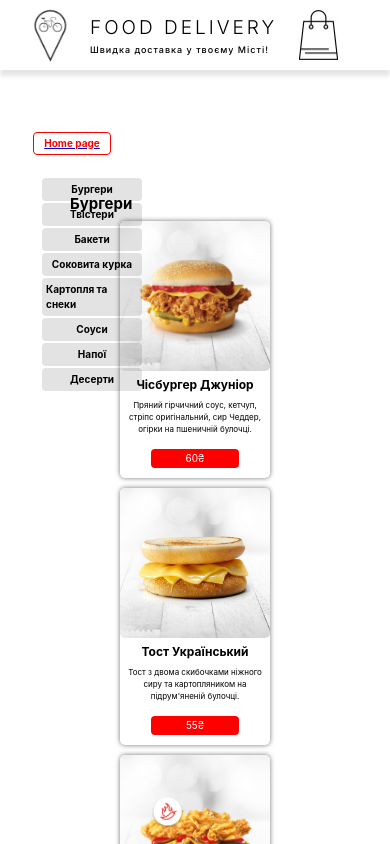
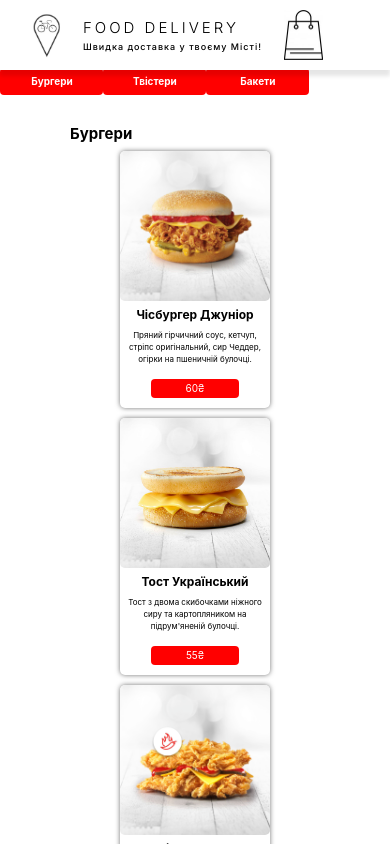
Before and after one commit to studennikovIv/food_del, a React (Create React App) app: page /food_del/KFC in a window 390 px wide. Shown: the top 844 px of the page. Built offline with nearby package versions, Linux system fonts and the light colour scheme.

Commit message:
add mobile nav link

```diff
--- a/package.json
+++ b/package.json
@@ -19,6 +19,8 @@
     "react-dom": "^18.2.0",
     "react-router-dom": "^6.8.2",
     "react-scripts": "5.0.1",
+    "react-slick": "^0.29.0",
+    "react-swipeable": "^7.0.0",
     "react-toastify": "^9.1.2",
     "web-vitals": "^2.1.4"
   },
--- a/src/components/Basket/styled/ModalBasket.styled.jsx
+++ b/src/components/Basket/styled/ModalBasket.styled.jsx
@@ -192,9 +192,9 @@ export const CLIENT_LI = styled.li`
   margin-left: auto;
   display: inline-block;
   width: 100%;
-  // :nth-child(4) {
-  //   width: 65%;
-  // }
+  :nth-child(4) {
+    width: 65%;
+  }
   // :nth-child(5) {
   //   width: 30%;
   // }
--- a/src/components/Header/styled/Header.styled.jsx
+++ b/src/components/Header/styled/Header.styled.jsx
@@ -14,6 +14,9 @@ export const STYLED_HEADER = styled.header`
   }
   @media screen and (min-width: 760px) {
     height: 80px;
+  }
+  @media screen and (max-width: 760px) {
+    position: fixed;
   }
   @media screen and (min-width: 1200px) {
     height: 100px;
@@ -61,6 +64,9 @@ export const LOGO_IMG = styled.img`
   @media screen and (min-width: 350px) {
     width: 40px;
   }
+  @media screen and (max-width: 760px) {
+    width: 33px;
+  }
   @media screen and (min-width: 760px) {
     width: 45px;
   }
@@ -79,6 +85,7 @@ export const TITLE_CONTEINER_DIV = styled.div`
     align-items: start;
     margin-left: 85px;
   }
+
   @media screen and (min-width: 1200px) {
     align-items: center;
   }
@@ -91,6 +98,9 @@ export const TITLE_H1 = styled.h1`
     font-size: 19px;
     letter-spacing: 3px;
     font-weight: 300;
+  }
+  @media screen and (max-width: 759px) {
+    font-size: 15px;
   }
   @media screen and (min-width: 760px) {
     font-size: 30px;
--- a/src/components/Menu/TitleMenu.jsx
+++ b/src/components/Menu/TitleMenu.jsx
@@ -1,5 +1,6 @@
 import { Link } from 'react-router-dom';
-
+import { useState } from 'react';
+import { useSwipeable } from 'react-swipeable';
 import {
   NAVIGATION_MENU_UL,
   LOGO_H1,
@@ -11,6 +12,14 @@ import {
 } from './styled/TitleMenu.styled';
 
 export function TitleMenu({ props }) {
+  const handlers = useSwipeable({
+    onSwipedLeft: () => setIndex(index === 0 ? props.length - 3 : index - 1),
+    onSwipedRight: () => setIndex(index === props.length - 3 ? 0 : index + 1),
+    preventDefaultTouchmoveEvent: true,
+    trackMouse: true,
+  });
+  const [index, setIndex] = useState(0);
+
   return (
     <>
       <NAVIGATION_MENU_UL>
@@ -18,28 +27,24 @@ export function TitleMenu({ props }) {
           <LOGO_H1>Home page</LOGO_H1>
         </Link>
         <MENU_HEADER_H2>{props[0].nameInst}:</MENU_HEADER_H2>
-        {props.map(({ title }) => {
+        {props.map(({ title }, index) => {
+          return (
+            <ONE_POSITION_LI key={index}>
+              <LINK_A href={`#${title}`}>{title}</LINK_A>
+            </ONE_POSITION_LI>
+          );
+        })}
+      </NAVIGATION_MENU_UL>
+      <NAVIGATION_MENU_MOB_DIV {...handlers}>
+        {/* <BURGER_MOBILE_IMG></BURGER_MOBILE_IMG> */}
+
+        {props.slice(index, index + 3).map(({ title }, index) => {
           return (
             <ONE_POSITION_LI key={title}>
               <LINK_A href={`#${title}`}>{title}</LINK_A>
             </ONE_POSITION_LI>
           );
         })}
-      </NAVIGATION_MENU_UL>
-      <NAVIGATION_MENU_MOB_DIV>
-        <Link to={`/food_del`}>
-          <LOGO_H1>Home page</LOGO_H1>
-        </Link>
-        <BURGER_MOBILE_IMG></BURGER_MOBILE_IMG>
-        <ul>
-          {props.map(({ title }) => {
-            return (
-              <ONE_POSITION_LI key={title}>
-                <LINK_A href={`#${title}`}>{title}</LINK_A>
-              </ONE_POSITION_LI>
-            );
-          })}
-        </ul>
       </NAVIGATION_MENU_MOB_DIV>
     </>
   );
--- a/src/components/Menu/styled/TitleMenu.styled.jsx
+++ b/src/components/Menu/styled/TitleMenu.styled.jsx
@@ -63,10 +63,18 @@ export const MENU_HEADER_H2 = styled.h2`
   }
 `;
 
-export const ONE_POSITION_LI = styled.li`
-  display: block;
+export const ONE_POSITION_LI = styled.div`
   width: 100%;
   height: 100%;
+
+  border: none;
+  border-radius: 4px;
+  .false {
+    display: none !important;
+  }
+  @media screen and (max-width: 760px) {
+    background-color: red;
+  }
 `;
 
 export const LINK_A = styled.a`
@@ -80,15 +88,17 @@ export const LINK_A = styled.a`
   font-size: 10px;
   font-weight: bold;
   text-decoration: none;
-  color: #000;
-  background-color: #0000001c;
+
   transition: all 0.4s ease 0s;
-
+  @media screen and (max-width: 760px) {
+    color: #fff;
+  }
   @media screen and (min-width: 760px) {
     padding: 6px;
     margin: 4px;
     width: 130px;
     font-size: 12px;
+    background-color: #0000001c;
   }
 
   @media screen and (min-width: 1200px) {
@@ -111,10 +121,12 @@ export const LINK_A = styled.a`
 export const NAVIGATION_MENU_MOB_DIV = styled.div`
   position: fixed;
   left: 0%;
-  top: 15%;
-  display: flex;
-  flex-direction: column;
-  align-items: center;
+  top: 8%;
+  display: grid;
+  place-items: center;
+
+  grid-template-columns: 33% 33% 33%;
+
   @media screen and (min-width: 760px) {
     display: none;
   }
```
Also changed, not shown: 1 other file (tests, documents, lock files or other folders).
